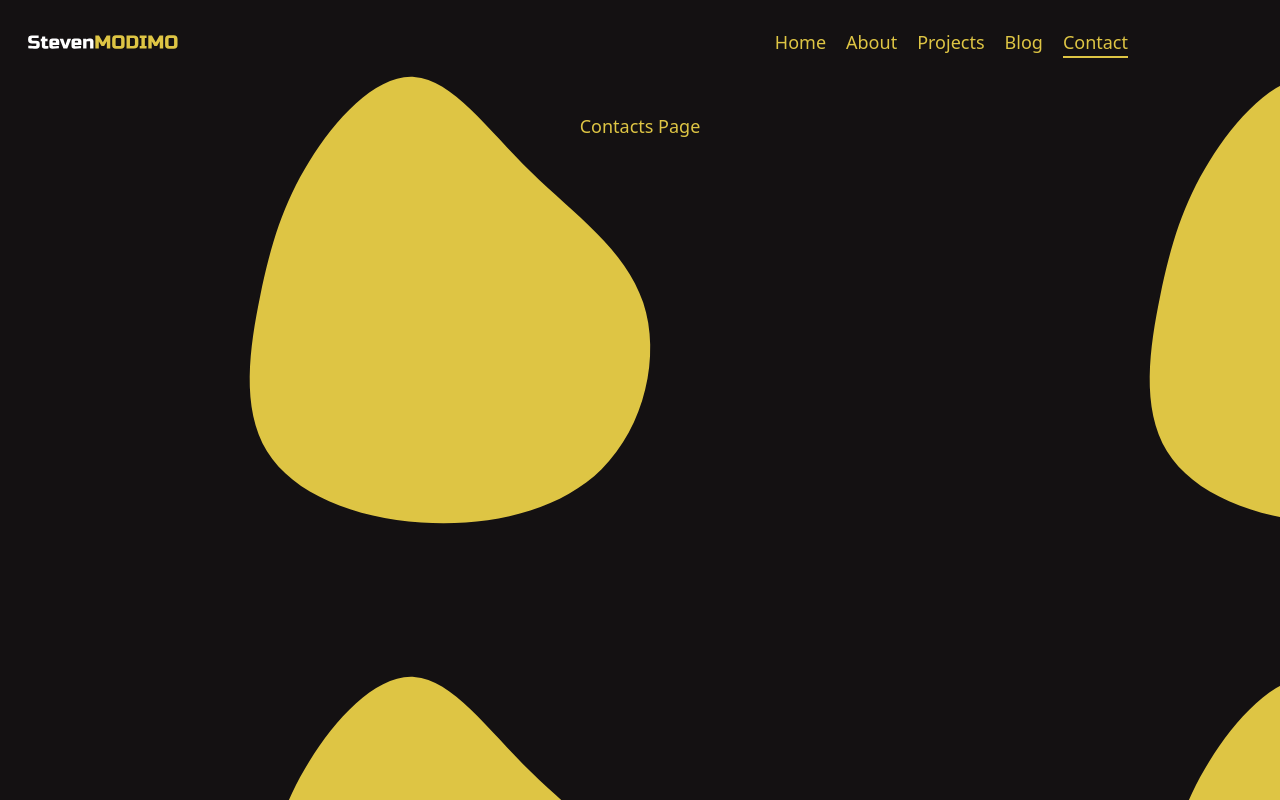
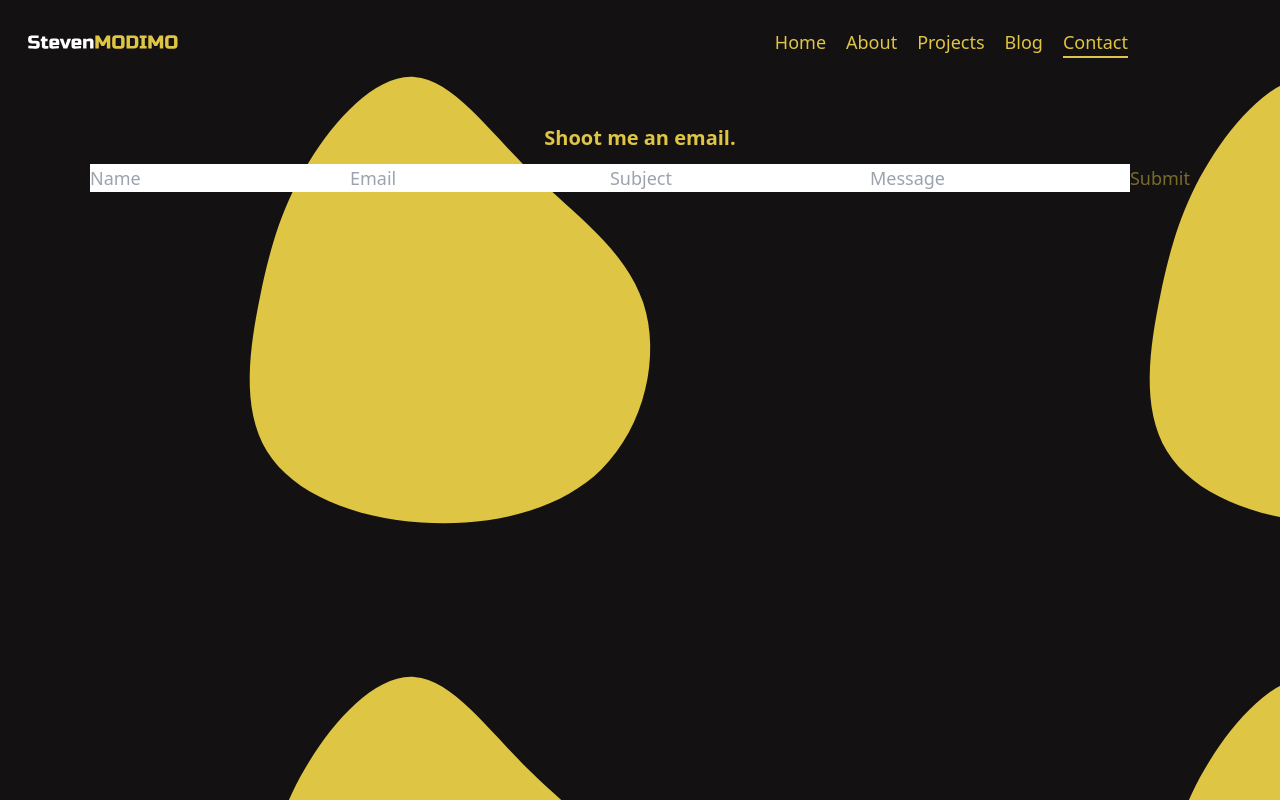
Before and after one commit to StevenMODIMO/S-P-M, a Next.js app: page /contact in a window 1280 px wide. Built offline with nearby package versions, Linux system fonts and the light colour scheme.

Commit message:
v1: Developer Portfolio

```diff
--- a/package.json
+++ b/package.json
@@ -12,6 +12,7 @@
     "framer-motion": "^10.18.0",
     "next": "14.0.0",
     "next-pwa": "^5.6.0",
+    "nodemailer": "^6.9.10",
     "react": "^18",
     "react-dom": "^18",
     "react-icons": "^4.11.0"
--- a/src/app/(components)/Expertise.tsx
+++ b/src/app/(components)/Expertise.tsx
@@ -11,14 +11,36 @@ import { BsDatabaseFillAdd, BsGlobe } from "react-icons/bs";
 import { motion } from "framer-motion";
 import { myexpertise } from "../data/data";
 
+const container = {
+  hidden: { opacity: 0 },
+  visible: {
+    opacity: 1,
+    transition: {
+      ease: "easeInOut",
+      delayChildren: 0.3,
+      staggerChildren: 0.2,
+    },
+  },
+};
+
+const children = {
+  hidden: { opacity: 0, scale: 0.8 },
+  visible: { opacity: 1, scale: 1, whileHover: { scale: 1.1 } },
+};
+
 export default function Expertise() {
   return (
     <main className="text-[#DEC544]">
-      <div className="sm:grid grid-cols-2 lg:grid-cols-4">
+      <motion.div
+        variants={container}
+        initial="hidden"
+        whileInView="visible"
+        className="sm:grid grid-cols-2 lg:grid-cols-4"
+      >
         {myexpertise.map((expert) => {
           return (
             <motion.main
-              whileHover={{ scale: 1.1 }}
+              variants={children}
               key={expert.id}
               className="m-3 rounded-t-lg p-2 my-12 bg-[#302f2a]"
             >
@@ -52,7 +74,7 @@ export default function Expertise() {
             </motion.main>
           );
         })}
-      </div>
+      </motion.div>
     </main>
   );
 }
--- /dev/null
+++ b/src/app/(components)/Form.tsx
@@ -0,0 +1,70 @@
+"use client";
+import React from "react";
+import { useState } from "react";
+
+export default function Form() {
+  const [name, setName] = useState("");
+  const [email, setEmail] = useState("");
+  const [subject, setSubject] = useState("");
+  const [message, setMessage] = useState("");
+
+  const isFormValid = name && email && subject && message;
+
+  const sendEmail = async (e: React.FormEvent<HTMLFormElement>) => {
+    e.preventDefault();
+
+    const response = await fetch("/api/contact", {
+      method: "POST",
+      headers: {
+        "Content-Type": "application/json",
+      },
+      body: JSON.stringify({ name, email, subject, message }),
+    });
+
+    const json = await response.json();
+
+    if (json.error) {
+      console.log(json.error);
+    } else {
+      setName("");
+      setEmail("");
+      setSubject("");
+      setMessage("");
+    }
+  };
+
+  return (
+    <main>
+      <h1 className="text-center text-xl p-3 font-bold text-[#DEC544]">
+        Shoot me an email.
+      </h1>
+      <div>
+        <form onSubmit={sendEmail}>
+          <input
+            value={name}
+            onChange={(e) => setName(e.target.value)}
+            placeholder="Name"
+          />
+          <input
+            value={email}
+            onChange={(e) => setEmail(e.target.value)}
+            placeholder="Email"
+          />
+          <input
+            value={subject}
+            onChange={(e) => setSubject(e.target.value)}
+            placeholder="Subject"
+          />
+          <input
+            value={message}
+            onChange={(e) => setMessage(e.target.value)}
+            placeholder="Message"
+          />
+          <button className="disabled:opacity-50" disabled={!isFormValid}>
+            Submit
+          </button>
+        </form>
+      </div>
+    </main>
+  );
+}
--- /dev/null
+++ b/src/app/(components)/PageWrapper.tsx
@@ -0,0 +1,5 @@
+"use client";
+
+export default function PageWrapper() {
+  return <main></main>;
+}
--- a/src/app/about/page.tsx
+++ b/src/app/about/page.tsx
@@ -13,13 +13,13 @@ export default function About() {
           height={250}
           className="rounded-full mx-auto sm:p-4"
         />
-        <p className="mt-12 sm:text-2xl sm:mt-10">
+        <p className="mt-12 sm:text-2xl sm:mt-10 lg:mt-14">
           Hello, I'm Steven <span className="text-white">Modimo</span>, a
           passionate full stack web developer. I thrive on turning ideas into
           interactive experiences that leave a lasting impact.
         </p>
       </section>
-      <section className="p-6 mt-4 md:mt-8">
+      <section className="p-6 mt-4 md:mt-8 lg:mt-24">
         <header>
           <h1 className="text-center font-bold text-white text-2xl ">
             / My Expertise
--- /dev/null
+++ b/src/app/api/contact/route.tsx
@@ -0,0 +1,10 @@
+import { NextRequest, NextResponse } from "next/server";
+
+export async function POST(req: Request) {
+  const body = await req.json();
+  const name = body.name;
+  const email = body.email;
+  const subject = body.subject
+  const message = body.message
+  return NextResponse.json(body)
+}
--- a/src/app/contact/page.tsx
+++ b/src/app/contact/page.tsx
@@ -1,7 +1,9 @@
+import Form from "../(components)/Form";
+
 export default function Contact() {
   return (
     <main className="text-[#DEC544] text-center text-lg">
-      <p>Contacts Page</p>
+      <Form />
     </main>
   );
 }
```
Also changed, not shown: 1 other file (tests, documents, lock files or other folders).
